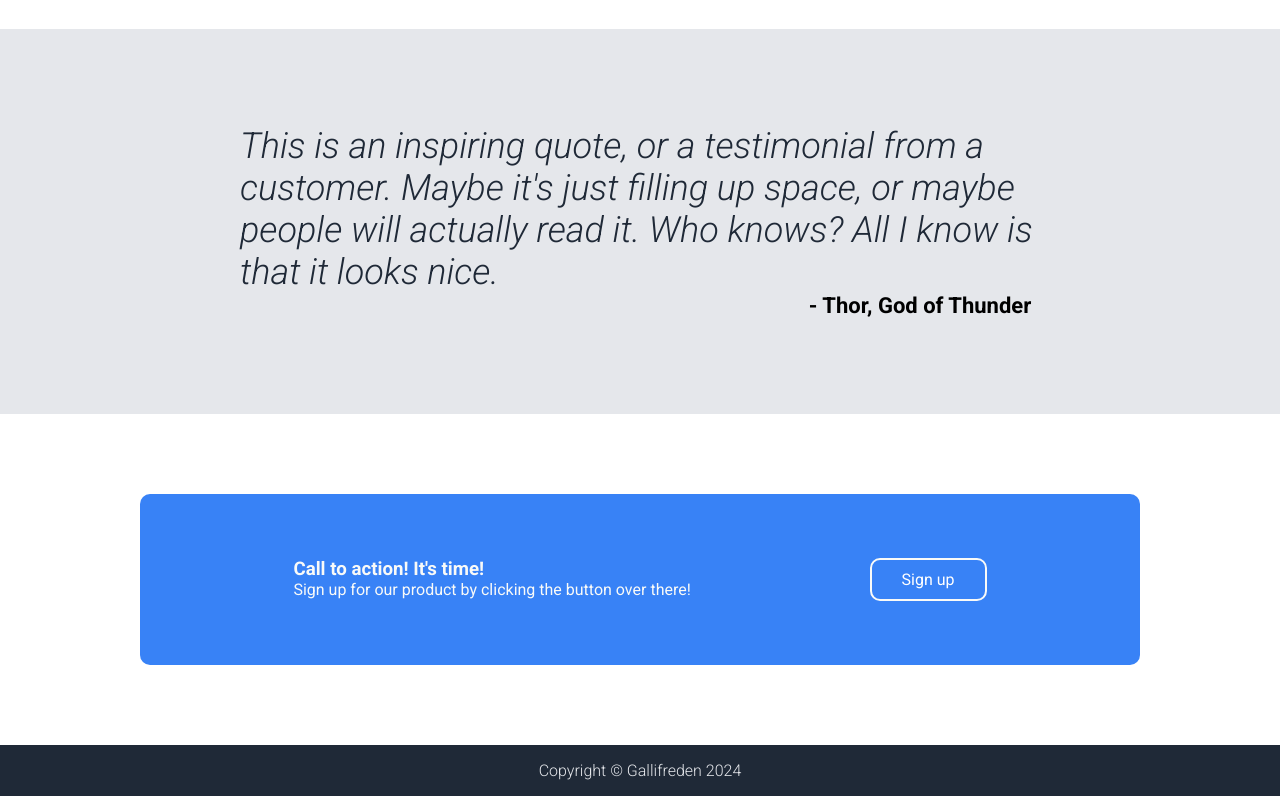
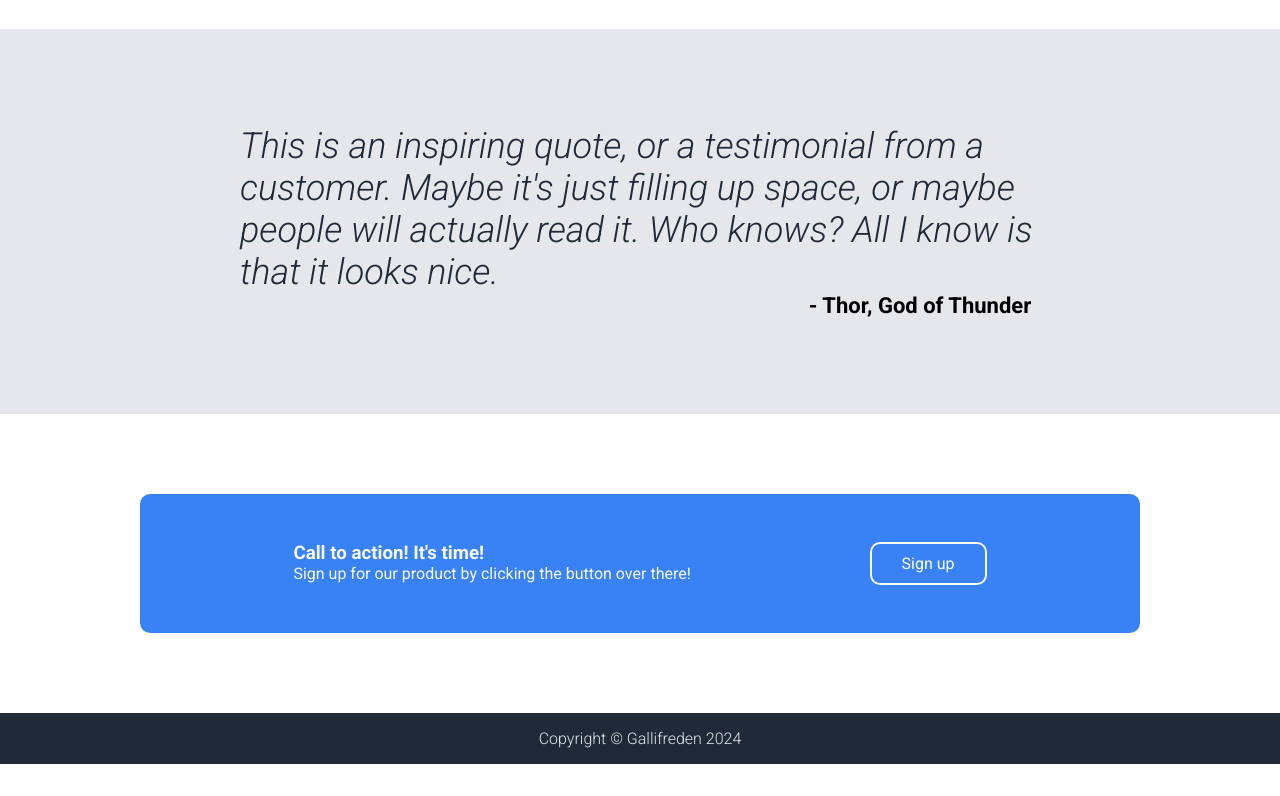
Before and after one commit to kalmar-jiri/landing-page, a plain HTML site: page index.html in a window 1280 px wide. Shown: the part 795-1591 px from the top of the page. After the commit the page ends 1559 px from the top, so only its background shows below. Drawn offline with Linux system fonts and the light colour scheme.

Commit message:
Small fix

```diff
--- a/style.css
+++ b/style.css
@@ -158,7 +158,7 @@ button:hover {
 
 .container {
   background-color: #3882f6;
-  padding: 4rem;
+  padding: 3rem 4rem;
   border-radius: 10px;
   max-width: 1000px;
   margin: 0 auto;
```
